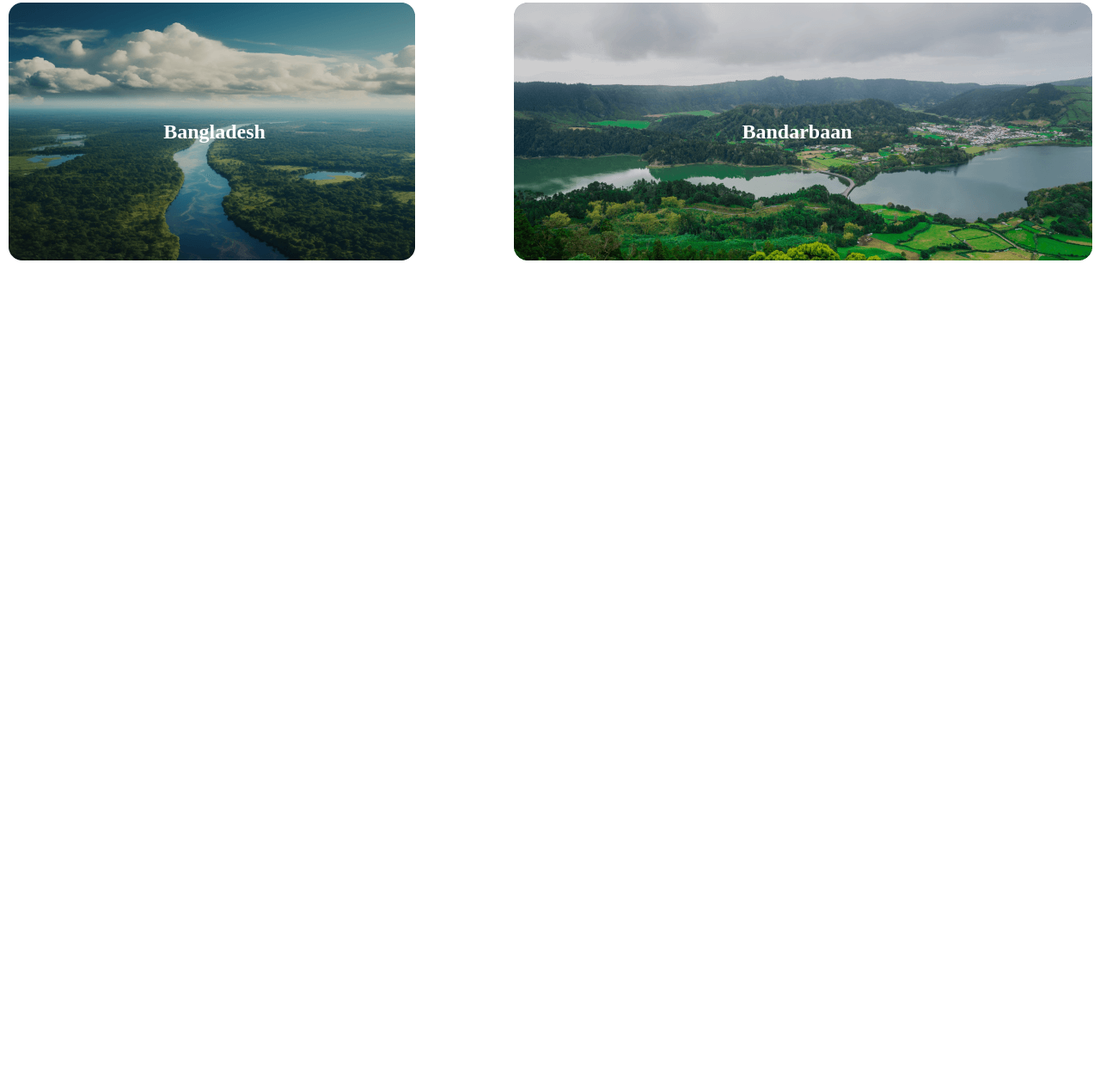
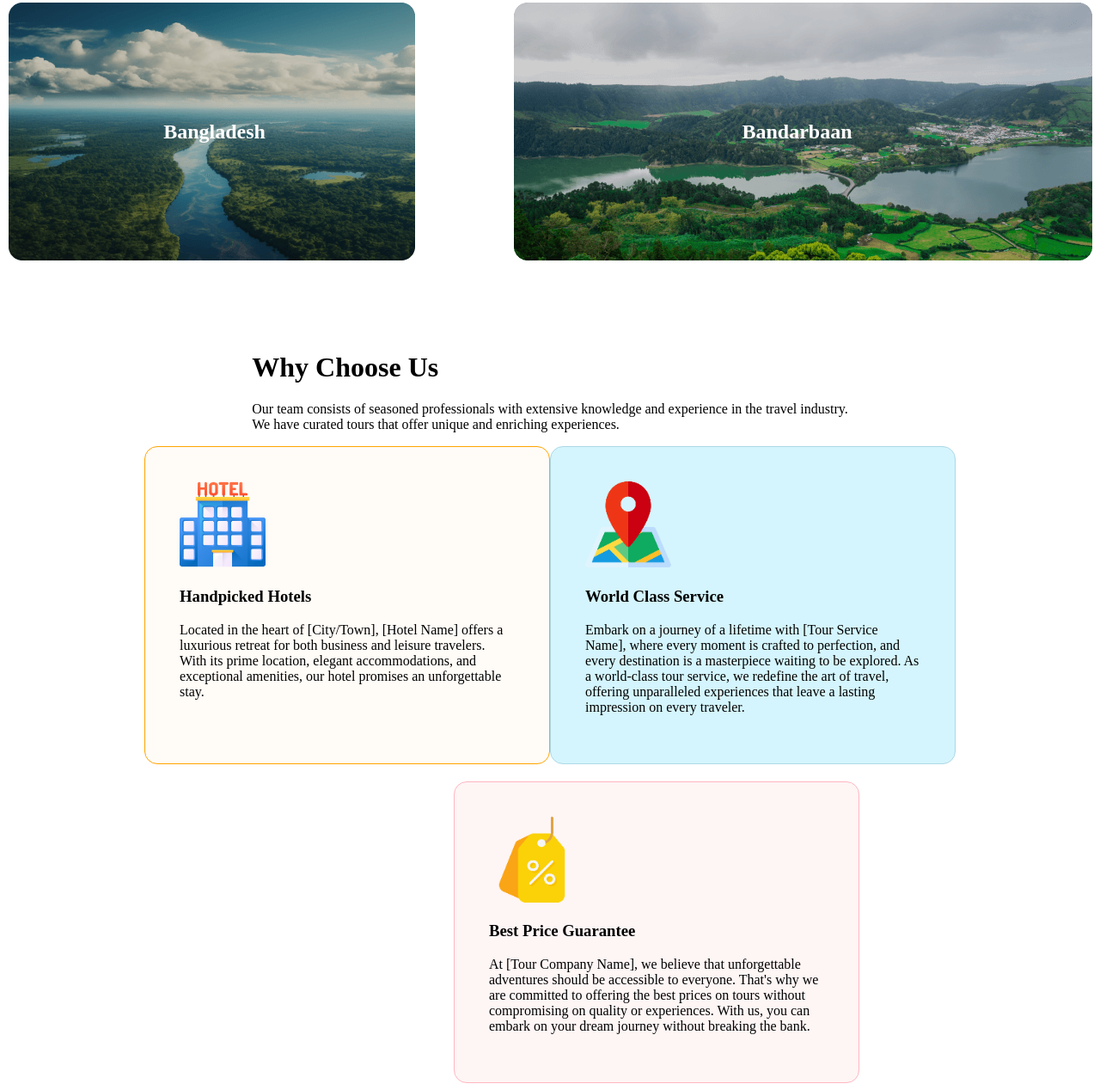
Before and after one commit to Shohanur6464/My-Hero-Travel, a plain HTML site: page index.html in a window 1280 px wide. Shown: the part 2539-3807 px from the top of the page at 86% size. Before the commit the page ends 2854 px from the top, so only its background shows below. Drawn offline with Linux system fonts and the light colour scheme.

Commit message:
compleeting choose us section

```diff
--- a/index.html
+++ b/index.html
@@ -127,7 +127,44 @@
                 </div>
             </div>
         </div>
+        <!-- Why choose Us Section -->
+        <div class="chhose-us">
+            <div class="choose-tittles">
+                <h1>Why Choose Us</h1>
+                <p>
+                    Our team consists of seasoned professionals with extensive knowledge and experience in the travel industry. <br>We have curated tours that offer unique and enriching experiences.
+                </p>
+            </div>
+            <div class="holet-map">
+                <div class="hotel-container">
+                    <img src="Images/hotel-100x100.png" alt="">
+                    <h3>Handpicked Hotels</h3>
+                    <p>Located in the heart of [City/Town], [Hotel Name] offers a luxurious retreat for both business and leisure travelers. With its prime location, elegant accommodations, and exceptional amenities, our hotel promises an unforgettable stay.</p>
+                </div>
+                <div class="map-container">
+                    <img src="Images/map-100x100.png" alt="">
+                    <h3>
+                        World Class Service
+                    </h3>
+                    <p>
+                        Embark on a journey of a lifetime with [Tour Service Name], where every moment is crafted to perfection, and every destination is a masterpiece waiting to be explored. As a world-class tour service, we redefine the art of travel, offering unparalleled experiences that leave a lasting impression on every traveler.
+                    </p>
+                </div>
+                <div class="price">
+                    <div class="price-container">
+                        <img src="Images/price-tag-100x100.png" alt="">
+                        <h3>
+                            Best Price Guarantee
+                        </h3>
+                        <p>
+                            At [Tour Company Name], we believe that unforgettable adventures should be accessible to everyone. That's why we are committed to offering the best prices on tours without compromising on quality or experiences. With us, you can embark on your dream journey without breaking the bank.
+                        </p>
+                    </div>
+                </div>
 
+            </div>
+
+        </div>
         <footer>
 
         </footer>
--- a/style.css
+++ b/style.css
@@ -244,6 +244,47 @@ ol{
     gap: 115px;
 }
 
+.chhose-us{
+    margin-top: 80px;
+    display: flex;
+    flex-direction: column;
+    justify-content: center;
+    align-items: center;
+}
+.holet-map{
+    display: grid;
+    grid-template-columns: 1fr 1fr;
+    position: static;
+
+}
+.hotel-container{
+    background-color: rgba(251, 181, 99, 0.05);
+    border: 1px solid orange;
+    padding: 40px;
+    border-radius: 15px;
+}
+.map-container{
+    background-color: rgba(41, 206, 246, 0.2);
+    border: 1px solid lightblue;
+    padding: 40px;
+    border-radius: 15px;
+}
+.price{
+    grid-column: .5 / span 2;
+    position: relative;
+    left: 360px;
+}
+.price-container{
+    background-color: rgba(233, 68, 68, 0.05);
+    border: 1px solid lightpink;
+    padding: 40px;
+    border-radius: 15px;
+    margin-top: 20px;
+}
+
+
+
+
 
 
 
```
Also changed, not shown: Images/hotel-100x100.png (added), Images/map-100x100.png (added), Images/price-tag-100x100.png (added).
